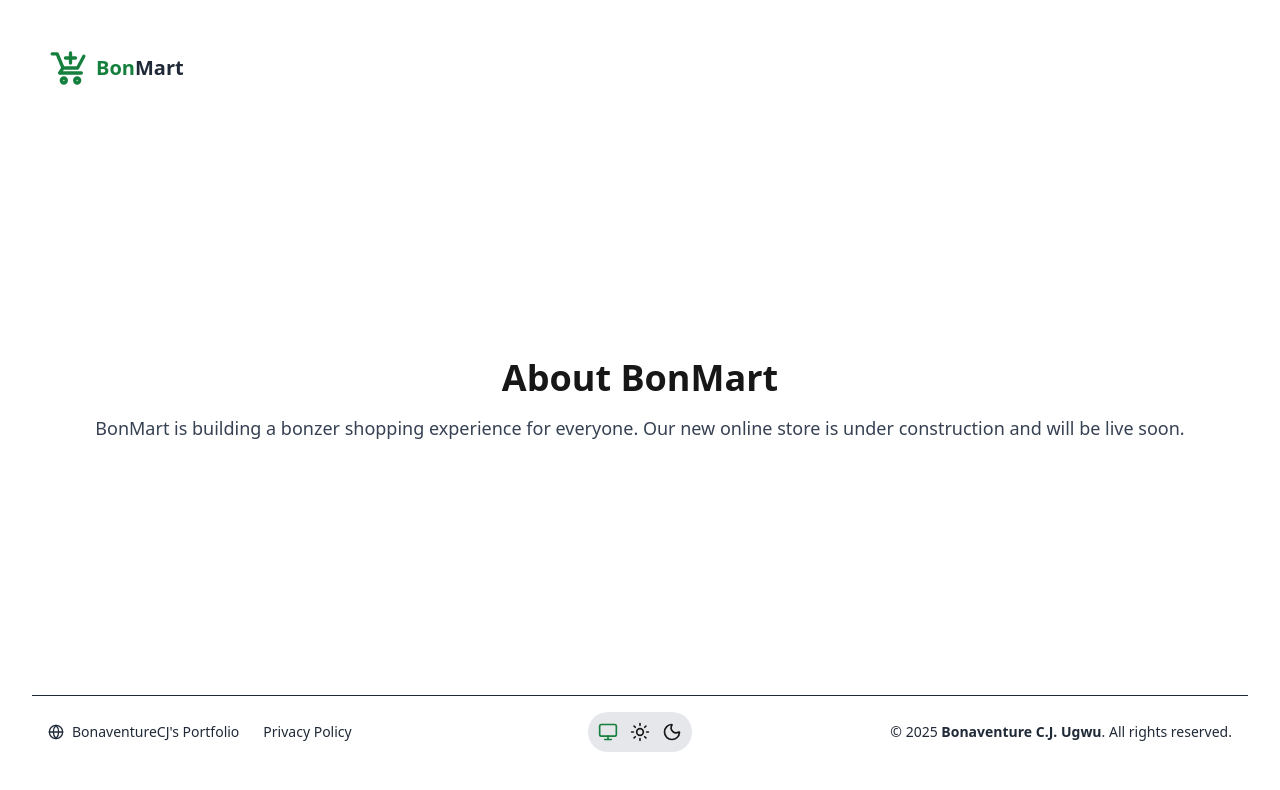
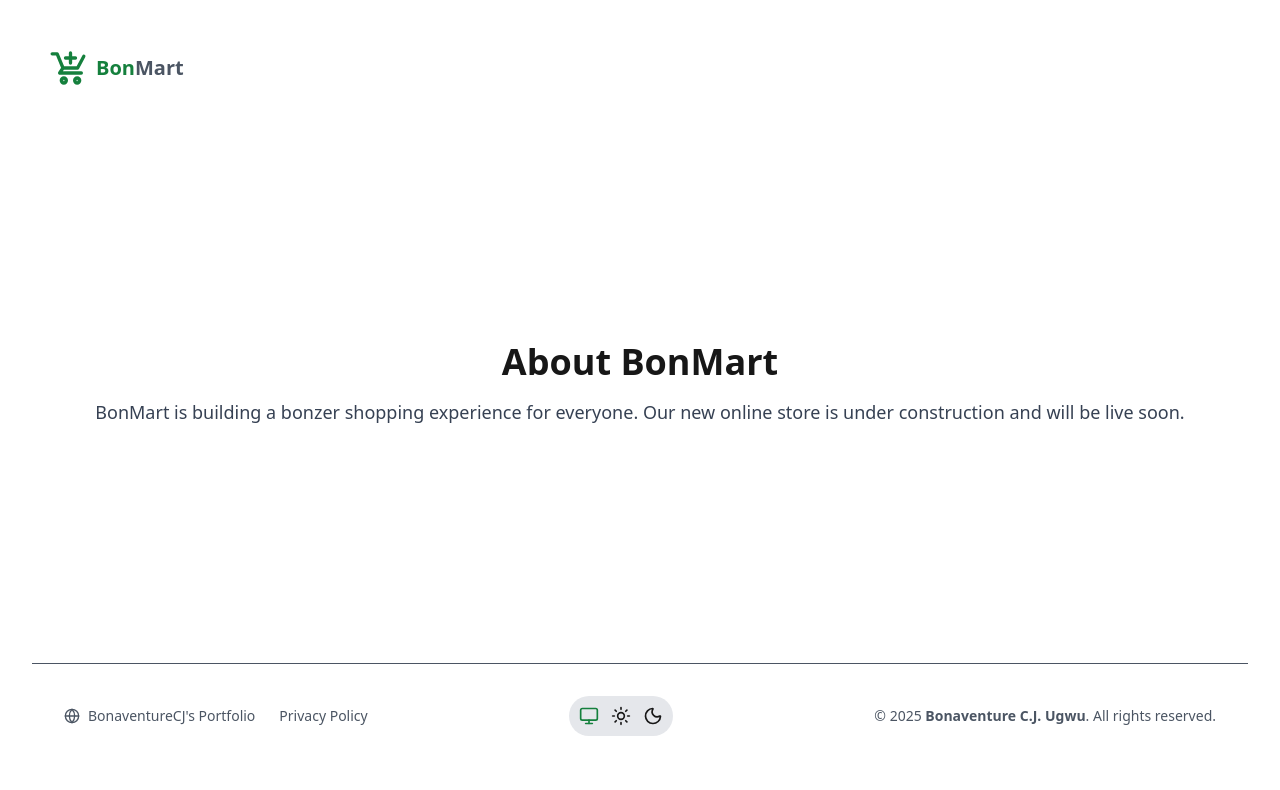
Before and after one commit to BonaventureCJ/bonmart, a Next.js app: page /about in a window 1280 px wide. Shown: the top 790 px of the page. Built offline with nearby package versions, Linux system fonts and the light colour scheme.

Commit message:
refactor(footer): Use shared Icon component
Refactor the Footer component to use the new shared Icon component.
Update `globals.css` with dedicated CSS custom properties for theming,
improving maintainability and consistency.

```diff
--- a/src/components/layout/Footer.tsx
+++ b/src/components/layout/Footer.tsx
@@ -1,46 +1,64 @@
-import { Globe } from 'lucide-react';
+// src/components/layout/Footer.tsx
 import Link from 'next/link';
+import { clsx } from 'clsx';
+import { Icon } from '@/components/ui/Icon';
 import { ThemeSwitcher } from '@/components/ui/ThemeSwitcher/ThemeSwitcher';
 
+/**
+ * Renders the responsive and accessible footer component for the application.
+ */
 export default function Footer() {
   const currentYear = new Date().getFullYear();
 
   return (
-    <footer className="w-full border-t-[0.25px] border-neutral-text-light dark:border-neutral-text-dark bg-[var(--background)] p-4">
-      {/* Use grid for the main layout to easily control column flow */}
-      <div className="mx-auto grid max-w-7xl grid-cols-1 items-center justify-items-center gap-6 md:grid-cols-3 md:justify-items-stretch lg:gap-0">
-        {/* Theme Switcher for mobile*/}
-        <div className="mt-4 md:hidden">
-          <ThemeSwitcher />
-        </div>
-        {/* Navigation and Portfolio Links */}
-        <div className="flex flex-wrap items-center justify-center gap-6 md:justify-start">
+    <footer
+      className="w-full border-t border-footer bg-[var(--background)] p-6 md:p-8"
+      role="contentinfo"
+    >
+      <div className="mx-auto flex max-w-7xl flex-col items-center gap-6 md:flex-row md:justify-between lg:gap-8">
+        {/* Navigation Section */}
+        <nav aria-label="Footer navigation" className="order-2 md:order-1">
+          <ul className="flex flex-wrap items-center justify-center gap-x-6 gap-y-2 text-sm md:justify-start">
+            <li>
               <a
-            className="text-neutral-text-light hover:text-text-light flex transform items-center gap-2 text-sm transition-transform duration-300 hover:scale-105 hover:underline hover:underline-offset-4 dark:text-neutral-text-dark dark:hover:text-text-dark"
+                className={clsx(
+                  "flex items-center gap-2 transition-colors duration-300",
+                  "text-neutral hover:text-brand",
+                  "focus-ring rounded-md p-1 -m-1"
+                )}
                 href="https://bonaventurecj.github.io/portfolio/"
                 target="_blank"
                 rel="noopener noreferrer"
                 aria-label="Visit BonaventureCJ's portfolio website (opens in a new tab)"
               >
-            <Globe className="size-4" aria-hidden="true" />
+                {/* Use the reusable Icon component */}
+                <Icon name="globe" className="size-4" />
                 BonaventureCJ&apos;s Portfolio
               </a>
+            </li>
+            <li>
               <Link
-            className="text-neutral-text-light hover:text-text-light text-sm hover:underline hover:underline-offset-4 dark:text-neutral-text-dark dark:hover:text-text-dark"
+                className={clsx(
+                  "transition-colors duration-300",
+                  "text-neutral hover:text-brand",
+                  "focus-ring rounded-md p-1 -m-1"
+                )}
                 href="/privacy"
               >
                 Privacy Policy
               </Link>
-        </div>
+            </li>
+          </ul>
+        </nav>
 
-        {/* Theme Switcher in the center for wider screens */}
-        <div className="hidden justify-center md:flex">
+        {/* Theme Switcher */}
+        <div className="order-1 md:order-2">
           <ThemeSwitcher />
         </div>
 
-        {/* Copyright notice on the right for wider screens */}
-        <div className="flex items-center justify-center md:justify-end">
-          <p className="text-sm text-neutral-text-light dark:text-neutral-text-dark">
+        {/* Copyright Notice */}
+        <div className="order-3 text-center md:text-right">
+          <p className="text-sm text-neutral">
             &copy; {currentYear} <span className="font-semibold">Bonaventure C.J. Ugwu</span>. All rights reserved.
           </p>
         </div>
--- a/src/components/ui/Icon.tsx
+++ b/src/components/ui/Icon.tsx
@@ -1,3 +1,4 @@
+// src/components/ui/Icon.tsx
 import { forwardRef } from "react";
 import type { LucideProps } from "lucide-react";
 import { clsx } from "clsx";
--- a/src/styles/globals.css
+++ b/src/styles/globals.css
@@ -6,24 +6,21 @@
   --color-brand-primary: #15803d;
   --color-brand-primary-light: #4ade80;
 
-  --color-neutral-text-light: #1f2937;
-  --color-neutral-text-dark: #e5e7eb;
+  --color-neutral-text-light: #4b5563;
+  --color-neutral-text-dark: #d1d5db;
+  --color-neutral-bg-dark: #1f2937;
 
-  --color-neutral-bg-dark: #1f2937;
   --color-surface-light: #ffffff;
+  --color-surface-dark: #0a0a0a;
   --color-text-light: #171717;
-  --color-surface-dark: #0a0a0a;
   --color-text-dark: #ededed;
 
-  /* Single variable for the focus ring color */
   --color-focus-ring: var(--color-brand-primary);
   --color-focus-ring-dark: var(--color-brand-primary-light);
 
-  /* Variables for interactive states */
   --color-toggle-hover-light: #f3f4f6;
   --color-toggle-hover-dark: #374151;
 
-  /* New variables for the background of the toggle wrapper */
   --color-toggle-bg-light: #e5e7eb;
   --color-toggle-bg-dark: #2d3748;
 
@@ -45,6 +42,7 @@
   --toggle-hover-bg: var(--color-toggle-hover-light);
   --toggle-bg: var(--color-toggle-bg-light);
   --focus-ring: var(--color-focus-ring);
+  --footer-border: var(--color-neutral-text-light);
 }
 
 html.dark {
@@ -56,9 +54,10 @@ html.dark {
   --toggle-hover-bg: var(--color-toggle-hover-dark);
   --toggle-bg: var(--color-toggle-bg-dark);
   --focus-ring: var(--color-focus-ring-dark);
+  --footer-border: var(--color-neutral-text-dark);
 }
 
-/* 5. Global base styles using the custom properties. */
+/* Global base styles using the custom properties. */
 body {
   background: var(--background);
   color: var(--foreground);
@@ -74,15 +73,14 @@ body {
   background-color: var(--color-neutral-bg-dark);
 }
 
-@utility text-neutral-text-light {
-  color: var(--color-neutral-text-light);
+@utility text-neutral {
+  color: var(--neutral-color);
 }
 
-@utility text-neutral-text-dark {
-  color: var(--color-neutral-text-dark);
+@utility border-footer {
+  border-color: var(--footer-border);
 }
 
-/* Custom utility for a single-color focus ring using box-shadow */
 @utility focus-ring {
   &:focus-visible {
     outline: 0;
@@ -90,8 +88,6 @@ body {
   }
 }
 
-
-/* Utility for the toggle background */
 @utility bg-toggle-bg {
   background-color: var(--toggle-bg);
 }
```
Also changed, not shown: src/components/ui/icons.ts (+9 -5 lines). Lines whose indentation alone changed are shown as unchanged.
